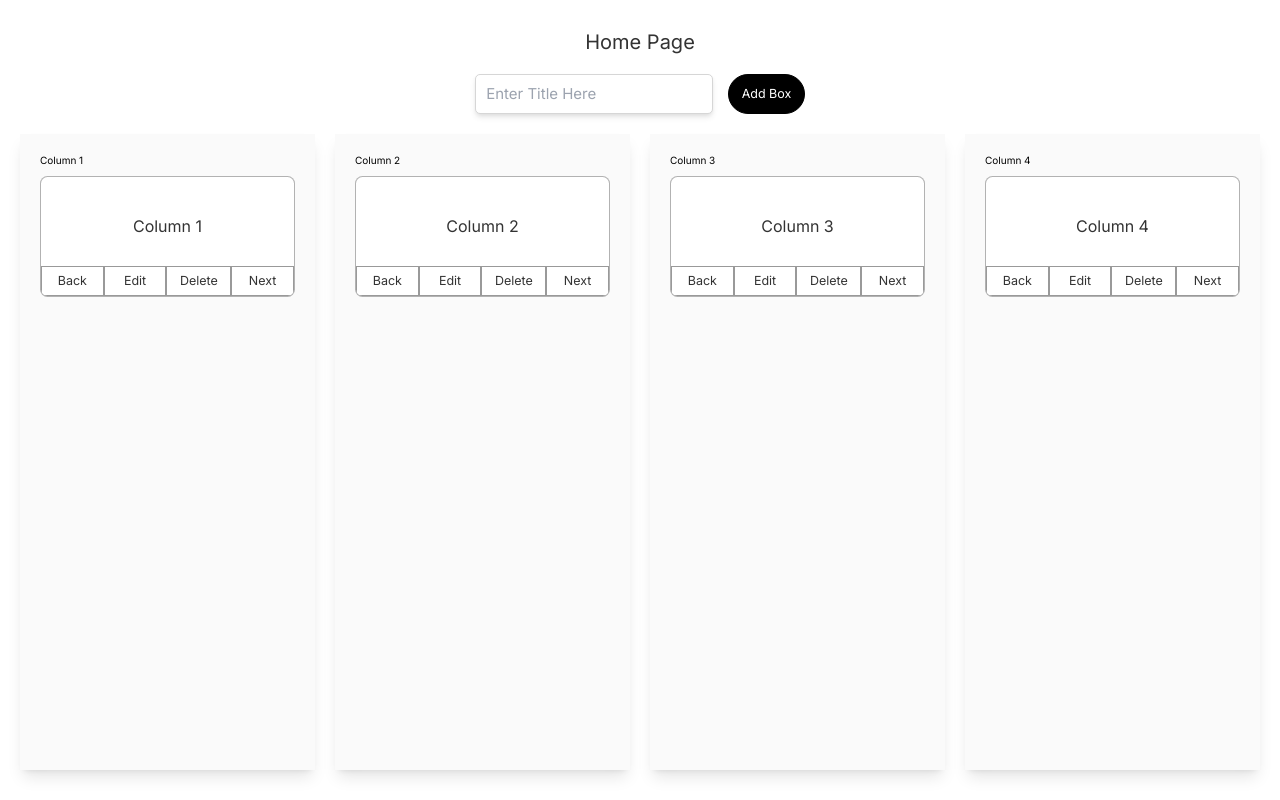
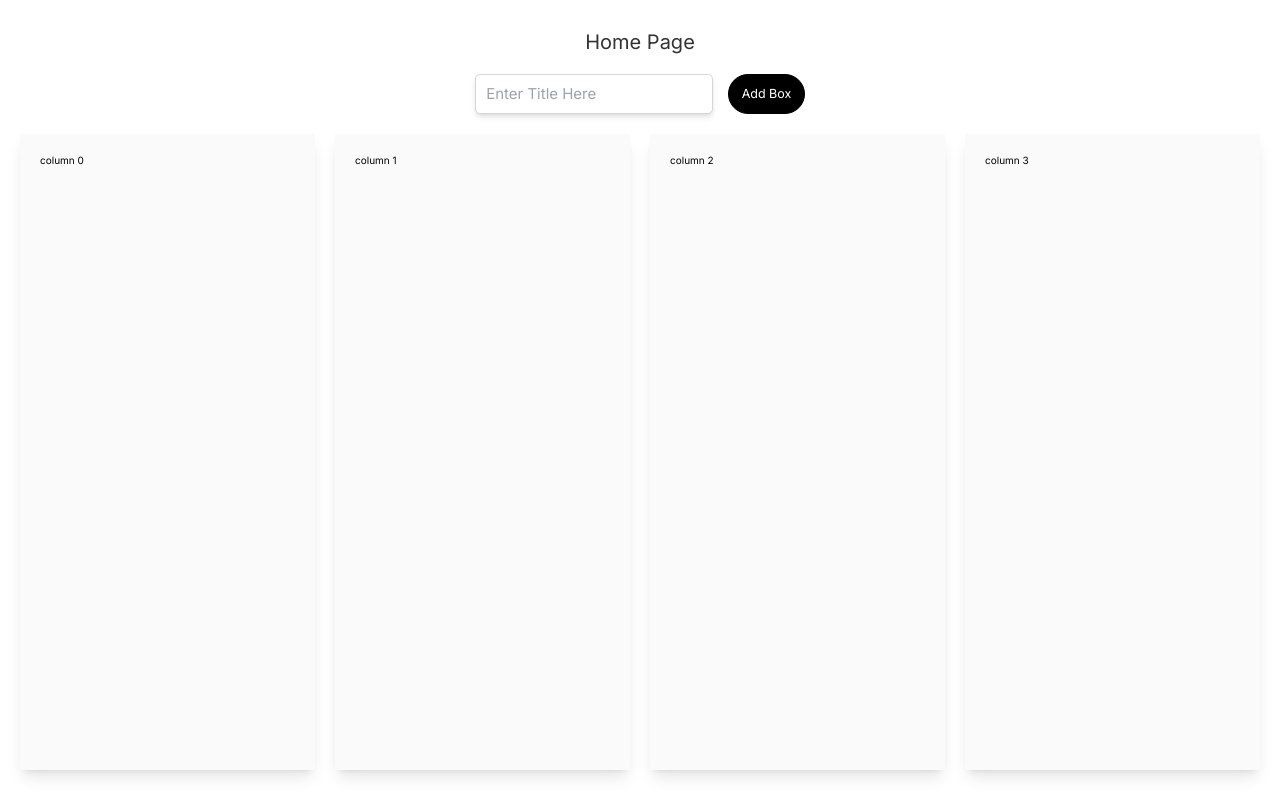
Before and after one commit to Farazkhanbwn/card-box-manager, a Next.js app: page / in a window 1280 px wide. Built offline with nearby package versions, Linux system fonts and the light colour scheme; sample sign-in values are in the browser's storage.

Commit message:
feat: implement ui logic

```diff
--- a/src/app/card-box/components/card-container-column.tsx
+++ b/src/app/card-box/components/card-container-column.tsx
@@ -1,18 +1,27 @@
+'use client'
 import React, { FC } from 'react'
 import Card from './card'
+import { useCardContext } from '@/context/card-context/card-context'
 
 interface CardContainerColumnProps {
-  title?: string
+  heading?: string
   className?: string
+  columnIndex: number
 }
 
-const CardContainerColumn: FC<CardContainerColumnProps> = ({ title, className }) => {
+const CardContainerColumn: FC<CardContainerColumnProps> = ({ columnIndex, heading, className }) => {
+  const { cards } = useCardContext()
   return (
     <div
       className={`max-w-[32rem] min-w-[25rem] w-full min-h-full bg-[#fafafa] shadow-lg p-8 overflow-y-scroll flex flex-col gap-4 ${className}`}
     >
-      {title}
-      <Card title={title} />
+      {heading}
+
+      {cards
+        .filter((card) => card.columnId === columnIndex)
+        .map((card) => {
+          return <Card key={card.id} id={card.id} title={card.title} columnIndex={card.columnId} />
+        })}
     </div>
   )
 }
--- a/src/app/card-box/components/card-container.tsx
+++ b/src/app/card-box/components/card-container.tsx
@@ -1,13 +1,17 @@
-import React from 'react'
+import React, { FC } from 'react'
 import CardContainerColumn from './card-container-column'
 
-const CardContainer = () => {
+interface CardContainerProps {
+  totalCards: number
+}
+
+const CardContainer: FC<CardContainerProps> = ({ totalCards }) => {
+  const cardsArray = Array.from({ length: totalCards })
   return (
     <div className="w-full flex gap-8 justify-between mx-auto mt-8 flex-1">
-      <CardContainerColumn title="Column 1" />
-      <CardContainerColumn title="Column 2" />
-      <CardContainerColumn title="Column 3" />
-      <CardContainerColumn title="Column 4" />
+      {cardsArray.map((_, index) => (
+        <CardContainerColumn columnIndex={index} heading={`column ${index}`} key={`card-container-${index}`} />
+      ))}
     </div>
   )
 }
--- /dev/null
+++ b/src/app/card-box/components/card-from.tsx
@@ -0,0 +1,35 @@
+import { useCardContext } from '@/context/card-context/card-context'
+import CustomButton from '@/shared/components/custom-button/custom-button'
+import { CustomButtonTypes } from '@/shared/components/custom-button/custom-button.types'
+import CustomInput from '@/shared/components/custom-input/custom-input'
+import { CustomInputTypes } from '@/shared/components/custom-input/custom-input.types'
+import React, { useState } from 'react'
+
+const CardForm = () => {
+  const { addCard } = useCardContext()
+  const [cardTitle, setCardTitle] = useState('')
+
+  const onAddCard = () => {
+    if (cardTitle) {
+      addCard(cardTitle)
+      setCardTitle('')
+    }
+  }
+  return (
+    <div className="container mx-auto flex justify-center gap-6">
+      <CustomInput
+        type={CustomInputTypes.TEXT}
+        placeholder="Enter Title Here"
+        value={cardTitle}
+        onChange={(e) => {
+          setCardTitle(e.target.value)
+        }}
+      />
+      <CustomButton type={CustomButtonTypes.PRIMARY} onClick={onAddCard}>
+        Add Box
+      </CustomButton>
+    </div>
+  )
+}
+
+export default CardForm
--- a/src/app/card-box/components/card.tsx
+++ b/src/app/card-box/components/card.tsx
@@ -1,29 +1,48 @@
+import { useCardContext } from '@/context/card-context/card-context'
 import CustomButton from '@/shared/components/custom-button/custom-button'
 import { CustomButtonTypes } from '@/shared/components/custom-button/custom-button.types'
 import CustomHeading from '@/shared/components/custom-heading/custom-heading'
 import React, { FC } from 'react'
 
 interface CardProps {
+  id: string
   title?: string
+  columnIndex: number
 }
 
-const Card: FC<CardProps> = ({ title }) => {
+const Card: FC<CardProps> = ({ id, columnIndex, title }) => {
+  const { moveCardToNextColumn, moveCardToPreviousColumn, deleteCard, cardsColumnCount } = useCardContext()
+  const isNextButtonDisabled = columnIndex > cardsColumnCount - 2
+  const isBackButtonDisabled = columnIndex <= 0
   return (
-    <div className="flex flex-col justify-evenly border border-black/30 bg-white rounded-xl overflow-hidden">
+    <div
+      id={`${columnIndex}`}
+      className="flex flex-col justify-evenly border border-black/30 bg-white rounded-xl overflow-hidden"
+    >
       <CustomHeading type="secondary" className="text-center pb-12 pt-16 !mb-0">
         {title}
       </CustomHeading>
       <div className="flex">
-        <CustomButton type={CustomButtonTypes.SECONDARY} className="rounded-none flex-1">
+        <CustomButton
+          disable={isBackButtonDisabled}
+          type={CustomButtonTypes.SECONDARY}
+          className="rounded-none flex-1"
+          onClick={() => moveCardToPreviousColumn(id)}
+        >
           Back
         </CustomButton>
         <CustomButton type={CustomButtonTypes.SECONDARY} className="rounded-none flex-1">
           Edit
         </CustomButton>
-        <CustomButton type={CustomButtonTypes.SECONDARY} className="rounded-none flex-1">
+        <CustomButton type={CustomButtonTypes.SECONDARY} className="rounded-none flex-1" onClick={() => deleteCard(id)}>
           Delete
         </CustomButton>
-        <CustomButton type={CustomButtonTypes.SECONDARY} className="rounded-none flex-1">
+        <CustomButton
+          disable={isNextButtonDisabled}
+          type={CustomButtonTypes.SECONDARY}
+          className="rounded-none flex-1"
+          onClick={() => moveCardToNextColumn(id)}
+        >
           Next
         </CustomButton>
       </div>
--- a/src/app/card-box/page.tsx
+++ b/src/app/card-box/page.tsx
@@ -1,23 +1,17 @@
-import CustomButton from '@/shared/components/custom-button/custom-button'
-import { CustomButtonTypes } from '@/shared/components/custom-button/custom-button.types'
 import CustomHeading from '@/shared/components/custom-heading/custom-heading'
-import CustomInput from '@/shared/components/custom-input/custom-input'
-import { CustomInputTypes } from '@/shared/components/custom-input/custom-input.types'
 import React from 'react'
 import CardContainer from './components/card-container'
+import CardForm from './components/card-from'
 
 const CardBox = () => {
+  const totalCards = 4
   return (
     <div className="py-12 px-8 min-h-screen flex flex-col bg-white">
       <CustomHeading type="primary" className="text-center">
         Home Page
       </CustomHeading>
-      <div className="container mx-auto flex justify-center gap-6">
-        <CustomInput type={CustomInputTypes.TEXT} placeholder="Enter Title Here" />
-        <CustomButton type={CustomButtonTypes.PRIMARY}>Add Box</CustomButton>
-      </div>
-
-      <CardContainer />
+      <CardForm />
+      <CardContainer totalCards={totalCards} />
     </div>
   )
 }
--- a/src/app/page.tsx
+++ b/src/app/page.tsx
@@ -1,5 +1,11 @@
+'use client'
+import CardContextContainer from '@/context/card-context/card-container'
 import CardBox from './card-box/page'
 
 export default function Home() {
-  return <CardBox />
+  return (
+    <CardContextContainer>
+      <CardBox />
+    </CardContextContainer>
+  )
 }
--- /dev/null
+++ b/src/context/card-context/card-container.tsx
@@ -0,0 +1,58 @@
+import React, { FC, PropsWithChildren, useState } from 'react'
+import { CardDefaultValue, CardInterface } from './card-interface'
+import { CardProvider } from './card-context'
+import { uuid } from '@/shared/utils'
+
+const CardContextContainer: FC<PropsWithChildren> = ({ children }) => {
+  const [state, setState] = useState<CardInterface>(CardDefaultValue)
+
+  const addCard = (title: string) => {
+    setState((prevState) => ({
+      ...prevState,
+      cards: [
+        ...prevState.cards,
+        {
+          id: uuid(),
+          title,
+          columnId: 0,
+        },
+      ],
+    }))
+  }
+
+  const moveCardToNextColumn = (id: string) => {
+    const findCardIndex = state.cards.findIndex((card) => card.id === id)
+    const tempState = { ...state }
+    const targetCard = tempState.cards[findCardIndex]
+    if (targetCard && targetCard.columnId < state.cardsColumnCount - 1) {
+      tempState.cards[findCardIndex].columnId++
+      setState(tempState)
+    }
+  }
+
+  const moveCardToPreviousColumn = (id: string) => {
+    const findCardIndex = state.cards.findIndex((card) => card.id === id)
+    const tempState = { ...state }
+    const targetCard = tempState.cards[findCardIndex]
+    if (targetCard && targetCard.columnId > 0) {
+      tempState.cards[findCardIndex].columnId--
+      setState(tempState)
+    }
+  }
+
+  const deleteCard = (id: string) => {
+    const fiteredCard = state.cards.filter((card) => card.id !== id)
+    setState({
+      ...state,
+      cards: fiteredCard,
+    })
+  }
+
+  return (
+    <CardProvider value={{ ...state, addCard, moveCardToNextColumn, moveCardToPreviousColumn, deleteCard }}>
+      {children}
+    </CardProvider>
+  )
+}
+
+export default CardContextContainer
--- /dev/null
+++ b/src/context/card-context/card-context.ts
@@ -0,0 +1,8 @@
+import { createContext, useContext } from 'react'
+import { CardDefaultValue, CardInterface } from './card-interface'
+
+const CardContext = createContext<CardInterface>(CardDefaultValue)
+
+export const CardProvider = CardContext.Provider
+
+export const useCardContext = () => useContext(CardContext)
--- /dev/null
+++ b/src/context/card-context/card-interface.ts
@@ -0,0 +1,37 @@
+interface Card {
+  id: string
+  title: string
+  columnId: number
+}
+
+export interface CardInterface {
+  cards: Card[]
+  cardsColumnCount: number
+  addCard: (title: string) => void
+  deleteCard: (id: string) => void
+  updateCard: (id: string) => void
+  moveCardToNextColumn: (id: string) => void
+  moveCardToPreviousColumn: (id: string) => void
+}
+
+const DEFAULT_CARDS_COLUMN_COUNT = 4
+
+export const CardDefaultValue: CardInterface = {
+  cards: [],
+  cardsColumnCount: DEFAULT_CARDS_COLUMN_COUNT,
+  addCard: function (): void {
+    throw new Error('Function not implemented.')
+  },
+  deleteCard: function (): void {
+    throw new Error('Function not implemented.')
+  },
+  updateCard: function (): void {
+    throw new Error('Function not implemented.')
+  },
+  moveCardToNextColumn: function (): void {
+    throw new Error('Function not implemented.')
+  },
+  moveCardToPreviousColumn: function (): void {
+    throw new Error('Function not implemented.')
+  },
+}
--- /dev/null
+++ b/src/shared/utils/index.ts
@@ -0,0 +1,9 @@
+export const uuid = () => {
+  let dt = new Date().getTime()
+  const uuid = 'xxxxxxxx-xxxx-4xxx-yxxx-xxxxxxxxxxxx'.replace(/[xy]/g, function (c) {
+    const r = (dt + Math.random() * 16) % 16 | 0
+    dt = Math.floor(dt / 16)
+    return (c == 'x' ? r : (r & 0x3) | 0x8).toString(16)
+  })
+  return uuid
+}
```
